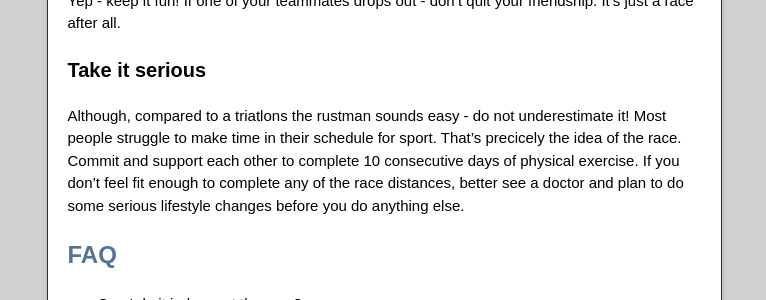
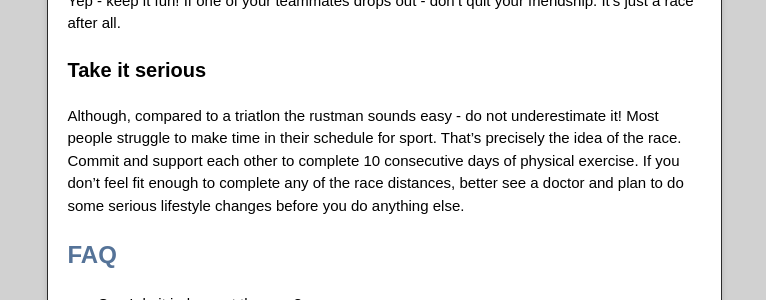
Before and after one commit to peterrautek/rustman, a Jekyll site: the page built from index.md, in a window 1280 px wide and 900 px high, scrolled down 1532 px. Shown: the part 153-453 px from the top of the window, without its empty margins (256-1022 px from the left). Built offline with Jekyll 4.4.1, drawn with Linux system fonts in a browser that asks for light colours; some of the changed text lies outside the part shown.

Commit message:
typo fixed

```diff
--- a/index.md
+++ b/index.md
@@ -41,8 +41,8 @@ You can get support from your team but usually it also helps if you make a commi
 ### Make it fun!
 Yep - keep it fun! If one of your teammates drops out - don't quit your friendship. It's just a race after all.
 ### Take it serious
-Although, compared to a triatlons the rustman sounds easy - do not underestimate it!
-Most people struggle to make time in their schedule for sport. That's precicely the idea of the race.
+Although, compared to a triatlon the rustman sounds easy - do not underestimate it!
+Most people struggle to make time in their schedule for sport. That's precisely the idea of the race.
 Commit and support each other to complete 10 consecutive days of physical exercise.
 If you don't feel fit enough to complete any of the race distances, better see a doctor and plan to do some serious lifestyle changes before you do anything else.
 
```
Also changed, not shown: other parts of index.md (+1 -1 lines).
